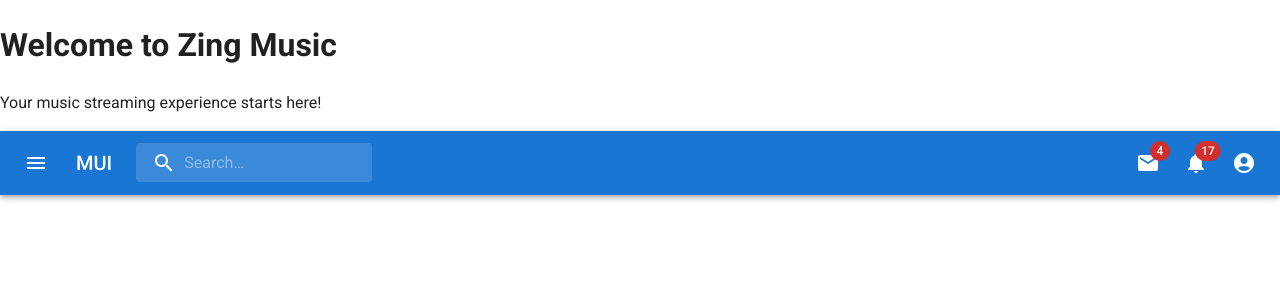
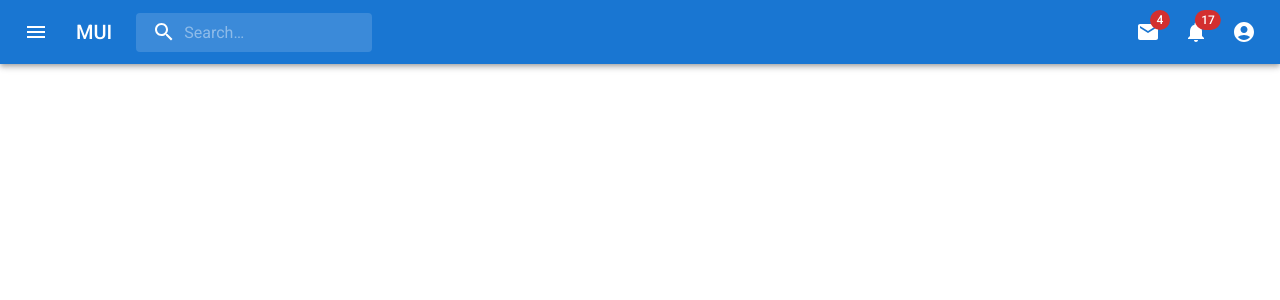
Before and after one commit to huytran72/ZingMusic, a Next.js app in the folder Zing_Music/: page / in a window 1280 px wide. Shown: the top 300 px of the page. Built offline with nearby package versions, Linux system fonts and the light colour scheme.

Commit message:
Update page.tsx

```diff
--- a/Zing_Music/src/app/page.tsx
+++ b/Zing_Music/src/app/page.tsx
@@ -4,8 +4,6 @@
 export default function HomePage() {
   return (
     <div>
-      <h1>Welcome to Zing Music</h1>
-      <p>Your music streaming experience starts here!</p>
       <AppHeader />
     </div>
   )
```
